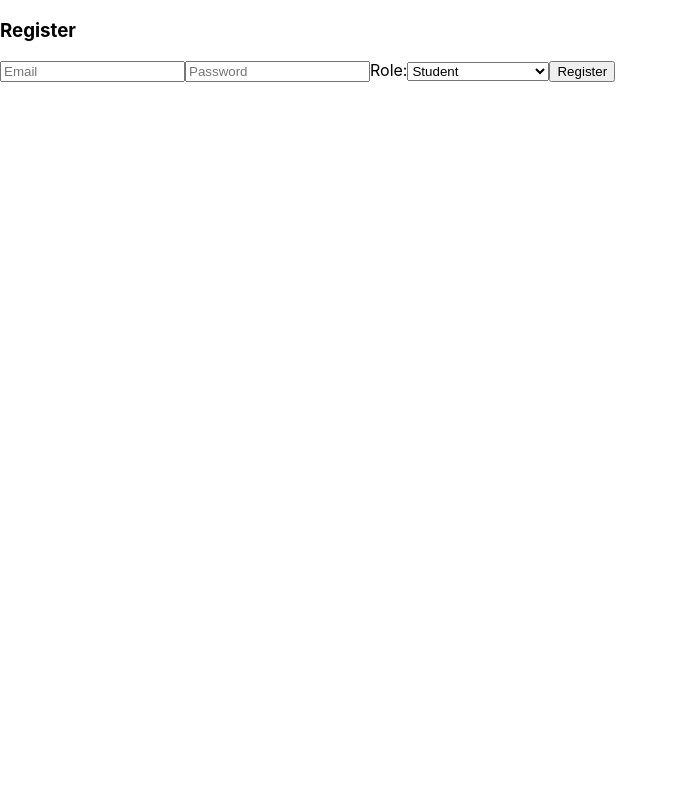
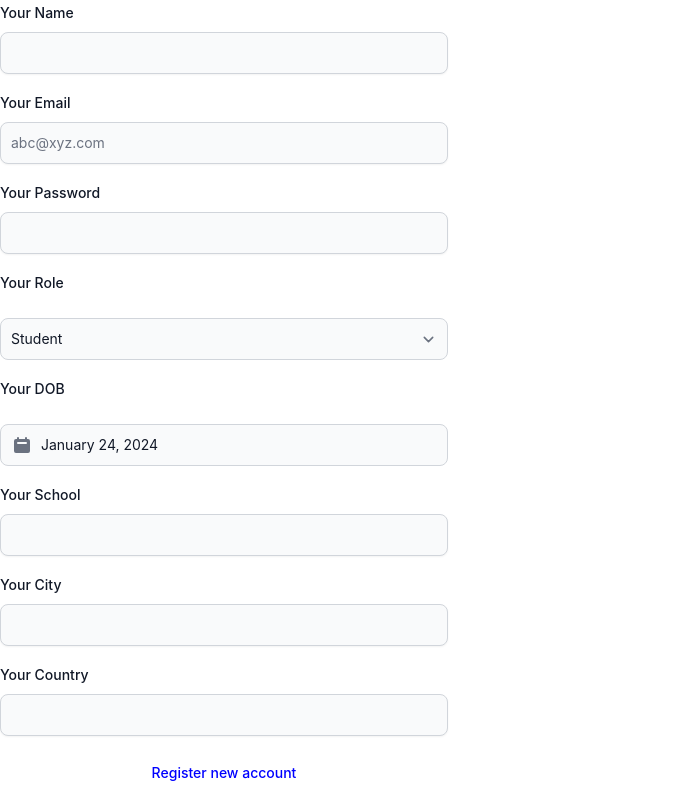
Before and after one commit to Manan-jn/EduVerse, a React (Create React App) app: page /register in a window 1280 px wide. Shown: the whole page, without its empty margins (0-678 px from the left). Built offline with nearby package versions, Linux system fonts and the light colour scheme; no server answers.

Commit message:
some changes

```diff
--- a/package.json
+++ b/package.json
@@ -13,6 +13,7 @@
     "axios": "^1.6.7",
     "file-saver": "^2.0.5",
     "firebase": "^10.7.2",
+    "flowbite-react": "^0.7.2",
     "markdown-pdf": "^11.0.0",
     "markdown-to-jsx": "^7.4.0",
     "marked": "^11.1.1",
--- a/public/index.html
+++ b/public/index.html
@@ -9,6 +9,9 @@
       name="description"
       content="Web site created using create-react-app"
     />
+    <link href="https://cdnjs.cloudflare.com/ajax/libs/flowbite/2.2.1/flowbite.min.css" rel="stylesheet" />
+    <script src="https://cdnjs.cloudflare.com/ajax/libs/flowbite/2.2.1/flowbite.min.js"></script>
+
     <link rel="apple-touch-icon" href="%PUBLIC_URL%/logo192.png" />
     <!--
       manifest.json provides metadata used when your web app is installed on a
--- a/src/App.js
+++ b/src/App.js
@@ -5,6 +5,7 @@ import Home from "./Components/Screens/Home";
 import DigitalClassroom from "./Components/Screens/DigitalClassroom";
 import StudentDashboard from "./Components/Screens/StudentDashboard";
 import TeacherDashboard from "./Components/Screens/TeacherDashboard";
+import NavBar from "./Components/Screens/NavBar";
 import { AuthContext } from "./context/AuthContext";
 import { useContext } from "react";
 
@@ -42,6 +43,7 @@ function App() {
         <Route path="/digital" element={<DigitalClassroom />} />
         <Route path="/student" element={<StudentDashboard />} />
         <Route path="/teacher" element={<TeacherDashboard />} />
+        <Route path="/navbar" element={<NavBar />} />
       </Routes>
     </Router>
   );
--- /dev/null
+++ b/src/Components/Screens/CardTemp.js
@@ -0,0 +1,38 @@
+import React from "react";
+import { Button, Card } from "flowbite-react";
+import { useNavigate } from "react-router-dom";
+
+const CardTemp = () => {
+  const navigate = useNavigate();
+  const handleDigital = () => {
+    navigate(`/digital`);
+  };
+  return (
+    <Card className="max-w-sm">
+      <h5 className="text-2xl font-bold tracking-tight text-gray-900 dark:text-white">
+        Digital Classroom
+      </h5>
+      <p className="font-normal text-gray-700 dark:text-gray-400">
+        Here are the biggest enterprise technology acquisitions of 2021 so far,
+        in reverse chronological order.
+      </p>
+      <Button color="blue" onClick={handleDigital}>
+        Learn More
+        <svg
+          className="-mr-1 ml-2 h-4 w-4"
+          fill="currentColor"
+          viewBox="0 0 20 20"
+          xmlns="http://www.w3.org/2000/svg"
+        >
+          <path
+            fillRule="evenodd"
+            d="M10.293 3.293a1 1 0 011.414 0l6 6a1 1 0 010 1.414l-6 6a1 1 0 01-1.414-1.414L14.586 11H3a1 1 0 110-2h11.586l-4.293-4.293a1 1 0 010-1.414z"
+            clipRule="evenodd"
+          />
+        </svg>
+      </Button>
+    </Card>
+  );
+};
+
+export default CardTemp;
--- a/src/Components/Screens/Home.js
+++ b/src/Components/Screens/Home.js
@@ -46,7 +46,7 @@ const Home = ({ route }) => {
       {user.role === "student" && <StudentDashboard />}
       {user.role === "parent" && <ParentDashboard />}
       {user.role === "teacher" && <TeacherDashboard />}
-      <button onClick={() => signOut(auth)}> SignOut</button>
+      {/* <button onClick={() => signOut(auth)}> SignOut</button> */}
     </div>
   );
 };
--- /dev/null
+++ b/src/Components/Screens/NavBar.js
@@ -0,0 +1,79 @@
+import React from "react";
+import { useEffect, useState, useContext } from "react";
+import { Avatar, Dropdown, Navbar } from "flowbite-react";
+import { AuthContext } from "../../context/AuthContext";
+import { addDoc, collection, setDoc, doc, updateDoc } from "firebase/firestore";
+import { getDoc, onSnapshot } from "firebase/firestore";
+import { signOut } from "firebase/auth";
+import { auth } from "../../firebase-config";
+import { firestore } from "../../firebase-config";
+import UserImg from "../../assets/user.jpg";
+
+const NavBar = () => {
+  const { currentUser } = useContext(AuthContext);
+  const uid = currentUser.uid;
+  const [user, setUser] = useState({});
+
+  useEffect(() => {
+    const getUser = () => {
+      const unsub = onSnapshot(
+        doc(firestore, "users", currentUser.uid),
+        (doc) => {
+          setUser(doc.data());
+          console.log(doc.data());
+        }
+      );
+
+      return () => {
+        unsub();
+      };
+    };
+
+    currentUser.uid && getUser();
+  }, [currentUser.uid]);
+  return (
+    <Navbar fluid rounded>
+      <Navbar.Brand href="#">
+        <span className="self-center whitespace-nowrap text-xl font-semibold dark:text-white">
+          EduVerse
+        </span>
+      </Navbar.Brand>
+      <div className="flex md:order-2">
+        <Dropdown
+          arrowIcon={false}
+          inline
+          label={<Avatar alt="User settings" src={UserImg} rounded />}
+        >
+          <Dropdown.Header>
+            {user && <span className="block text-sm">{user.name}</span>}
+            {user && (
+              <span className="block truncate text-sm font-medium">
+                {user.email}
+              </span>
+            )}
+            {user && (
+              <span className="block truncate text-sm font-medium">
+                {user.role}
+              </span>
+            )}
+          </Dropdown.Header>
+          {/* <Dropdown.Item>Dashboard</Dropdown.Item> */}
+          <Dropdown.Item>Settings</Dropdown.Item>
+          {/* <Dropdown.Item>Earnings</Dropdown.Item> */}
+          <Dropdown.Divider />
+          <Dropdown.Item onClick={() => signOut(auth)}>Sign out</Dropdown.Item>
+        </Dropdown>
+        <Navbar.Toggle />
+      </div>
+      <Navbar.Collapse>
+        {user && <p>Welcome {user.name}</p>}
+        {/* <Navbar.Link href="#">About</Navbar.Link>
+        <Navbar.Link href="#">Services</Navbar.Link>
+        <Navbar.Link href="#">Pricing</Navbar.Link>
+        <Navbar.Link href="#">Contact</Navbar.Link> */}
+      </Navbar.Collapse>
+    </Navbar>
+  );
+};
+
+export default NavBar;
--- a/src/Components/Screens/Register.js
+++ b/src/Components/Screens/Register.js
@@ -6,13 +6,26 @@ import {
 import { firestore } from "../../firebase-config";
 import { addDoc, collection, setDoc, doc } from "firebase/firestore";
 import { useState } from "react";
+import {
+  Button,
+  Checkbox,
+  Label,
+  TextInput,
+  Select,
+  Datepicker,
+} from "flowbite-react";
 import { auth } from "../../firebase-config";
 import { useNavigate } from "react-router-dom";
 
 const Register = () => {
   const [email, setEmail] = useState("");
+  const [name, setName] = useState("");
   const [password, setPassword] = useState("");
   const navigate = useNavigate();
+  const [school, setSchool] = useState("");
+  const [city, setCity] = useState("");
+  const [country, setCountry] = useState("");
+  const [dob, setDOB] = useState("");
   const [user, setUser] = useState({});
   const [role, setRole] = useState("student");
 
@@ -20,13 +33,19 @@ const Register = () => {
   //   onAuthStateChanged(auth, (currentUser) => {
   //     setUser(currentUser);
   //   });
-  const register = async () => {
+  const register = async (e) => {
+    e.preventDefault();
     try {
       const res = await createUserWithEmailAndPassword(auth, email, password);
       await setDoc(doc(firestore, "users", res.user.uid), {
         uid: res.user.uid,
         email: email,
         role: role,
+        name: name,
+        school: school,
+        city: city,
+        country: country,
+        dob: dob,
       });
 
       navigate(`/home`);
@@ -37,33 +56,128 @@ const Register = () => {
 
   return (
     <div>
-      <h3>Register</h3>
-      <input
-        placeholder="Email"
+      <form className="flex max-w-md flex-col gap-4" onSubmit={register}>
+        <div>
+          <div className="mb-2 block">
+            <Label htmlFor="name" value="Your Name" />
+          </div>
+          <TextInput
+            id="name"
+            type="text"
+            required
+            shadow
+            value={name}
+            onChange={(event) => {
+              setName(event.target.value);
+            }}
+          />
+        </div>
+        <div>
+          <div className="mb-2 block">
+            <Label htmlFor="email2" value="Your Email" />
+          </div>
+          <TextInput
+            id="email2"
+            type="email"
+            placeholder="abc@xyz.com"
+            required
+            shadow
+            value={email}
             onChange={(event) => {
               setEmail(event.target.value);
             }}
           />
-      <input
-        placeholder="Password"
+        </div>
+        <div>
+          <div className="mb-2 block">
+            <Label htmlFor="password2" value="Your Password" />
+          </div>
+          <TextInput
+            id="password2"
+            type="password"
+            required
+            shadow
+            value={password}
             onChange={(event) => {
               setPassword(event.target.value);
             }}
           />
-      <label>Role:</label>
-      <select
-        name="role"
-        value={role}
+        </div>
+        <div className="mb-2 block">
+          <Label htmlFor="role" value="Your Role" />
+        </div>
+        <Select
+          id="role"
+          required
           onChange={(event) => {
             setRole(event.target.value);
           }}
         >
           <option value="student">Student</option>
+          <option value="teacher">Teacher</option>
           <option value="parent">Parent</option>
-        <option value="teacher">Teacher</option>
-        <option value="communityMember">Community Member</option>
-      </select>
-      <button onClick={register}>Register</button>
+          <option value="community">Community Member</option>
+        </Select>
+        <div className="mb-2 block">
+          <Label htmlFor="dob" value="Your DOB" />
+        </div>
+        <Datepicker
+          id="dob"
+          required
+          onChange={(event) => {
+            setDOB(event.target.value);
+          }}
+          weekStart={1} // Monday
+        />
+        <div>
+          <div className="mb-2 block">
+            <Label htmlFor="school" value="Your School" />
+          </div>
+          <TextInput
+            id="school"
+            type="text"
+            required
+            shadow
+            value={school}
+            onChange={(event) => {
+              setSchool(event.target.value);
+            }}
+          />
+        </div>
+        <div>
+          <div className="mb-2 block">
+            <Label htmlFor="city" value="Your City" />
+          </div>
+          <TextInput
+            id="city"
+            type="text"
+            required
+            shadow
+            value={city}
+            onChange={(event) => {
+              setCity(event.target.value);
+            }}
+          />
+        </div>
+        <div>
+          <div className="mb-2 block">
+            <Label htmlFor="country" value="Your Country" />
+          </div>
+          <TextInput
+            id="country"
+            type="text"
+            required
+            shadow
+            value={country}
+            onChange={(event) => {
+              setCountry(event.target.value);
+            }}
+          />
+        </div>
+        <Button type="submit" style={{ color: "blue" }}>
+          Register new account
+        </Button>
+      </form>
     </div>
   );
 };
--- a/src/Components/Screens/StudentDashboard.js
+++ b/src/Components/Screens/StudentDashboard.js
@@ -1,31 +1,42 @@
 import React from "react";
-import { useEffect, useState, useContext } from "react";
+import { useEffect, useState, useContext, useRef } from "react";
 import { firestore } from "../../firebase-config";
 import { addDoc, collection, setDoc, doc, updateDoc } from "firebase/firestore";
 import { AuthContext } from "../../context/AuthContext";
 import { getDoc, onSnapshot } from "firebase/firestore";
 import { Col, Row, Statistic } from "antd";
 import { useNavigate } from "react-router-dom";
+import NavBar from "./NavBar";
+import { Spinner } from "flowbite-react";
+import CardTemp from "./CardTemp";
+import { Label, TextInput } from "flowbite-react";
 
 const StudentDashboard = () => {
   const [user, setUser] = useState(null);
+  const [loading, setLoading] = useState(false);
   const { currentUser } = useContext(AuthContext);
   const uid = currentUser.uid;
   const navigate = useNavigate();
+  const [successMsg, setSuccessMsg] = useState("");
 
   useEffect(() => {
-    const getUser = () => {
-      const unsub = onSnapshot(
-        doc(firestore, "users", currentUser.uid),
-        (doc) => {
+    const getUser = async () => {
+      try {
+        setLoading(true);
+        const userDoc = doc(firestore, "users", currentUser.uid);
+        const unsubscribe = onSnapshot(userDoc, (doc) => {
           setUser(doc.data());
+          setLoading(false);
           console.log(doc.data());
-        }
-      );
+        });
 
         return () => {
-        unsub();
+          unsubscribe();
         };
+      } catch (error) {
+        console.error("Error fetching user data:", error);
+        setLoading(false);
+      }
     };
     currentUser.uid && getUser();
   }, [currentUser.uid]);
@@ -34,10 +45,27 @@ const StudentDashboard = () => {
   };
   return (
     <div>
-      Student Dashboard
-      <p>
-        {user && <p>{user.email}</p>}
-        <p>{user && user.uid}</p>
+      <NavBar />
+      {successMsg && { successMsg }}
+      {loading ? (
+        <div className="text-center">
+          <Spinner aria-label="Center-aligned spinner example" />
+        </div>
+      ) : (
+        <div>
+          {user && user.uid && (
+            <div style={{ width: "25%" }}>
+              <Label htmlFor="disabledInput1">Unique UID</Label>
+              <TextInput
+                type="text"
+                value={user.uid}
+                id="disabledInput1"
+                placeholder={user.uid}
+                disabled
+              />
+            </div>
+          )}
+          <div style={{ width: "50%" }}>
             <Row gutter={16}>
               {user && user.timeLearned && (
                 <Col span={12}>
@@ -53,10 +81,10 @@ const StudentDashboard = () => {
                 )}
               </Col>
             </Row>
-      </p>
-      <div>
-        <button onClick={handleDigital}>Digital classroom</button>
           </div>
+          <CardTemp />
+        </div>
+      )}
     </div>
   );
 };
--- a/src/Components/Screens/TeacherDashboard.js
+++ b/src/Components/Screens/TeacherDashboard.js
@@ -7,6 +7,7 @@ import { Worker, Viewer } from "@react-pdf-viewer/core";
 import { AuthContext } from "../../context/AuthContext";
 import "@react-pdf-viewer/core/lib/styles/index.css";
 import { FallingLines } from "react-loader-spinner";
+import NavBar from "./NavBar";
 import axios from "axios";
 import {
   addDoc,
@@ -203,7 +204,7 @@ const TeacherDashboard = () => {
   };
   return (
     <div>
-      Teacher Dashboard
+      <NavBar />
       <div>
         <input type="file" onChange={handleChange} />
         <button onClick={train}>Train</button>
```
Also changed, not shown: src/assets/user.jpg (added), 1 other file (tests, documents, lock files or other folders). Lines whose indentation alone changed are shown as unchanged.
